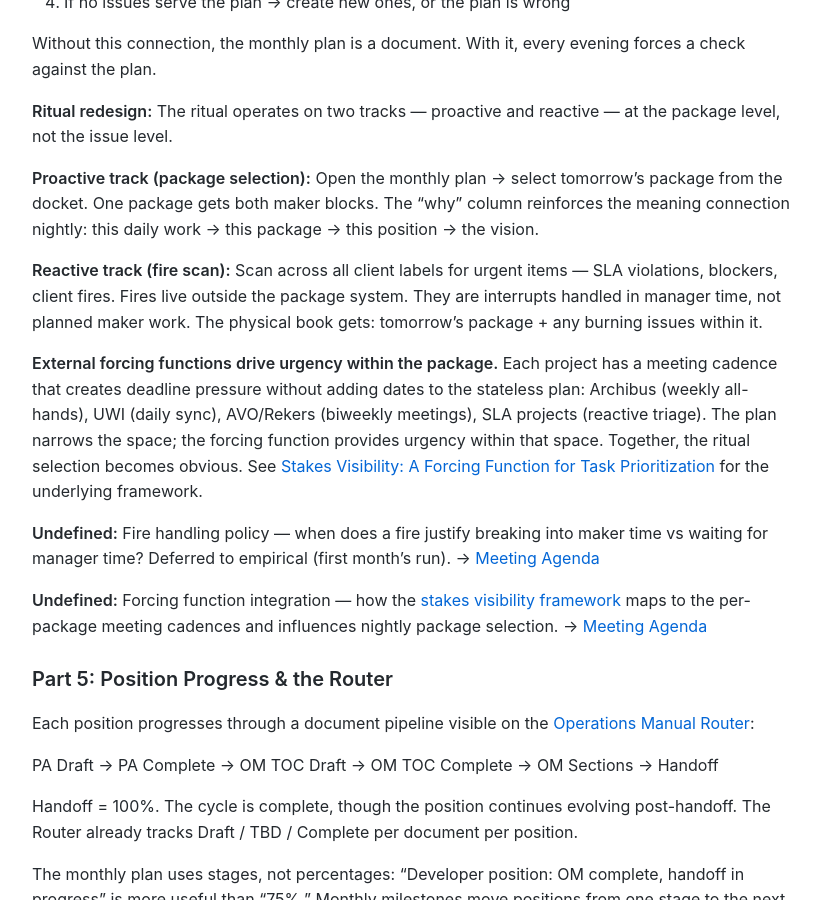
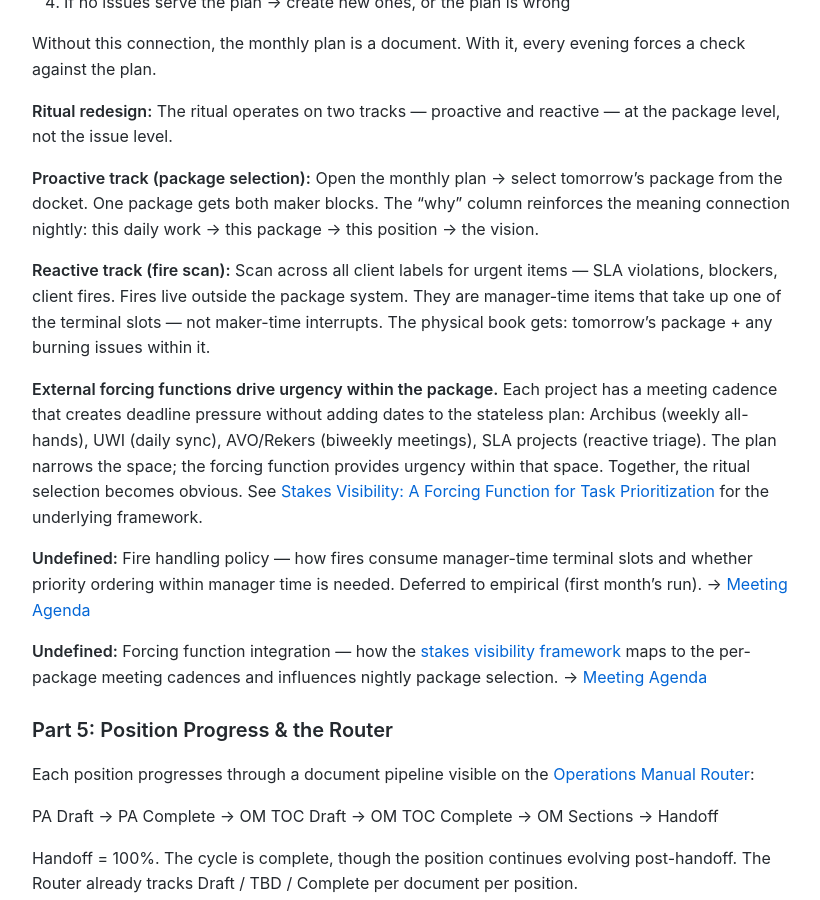
Before and after one commit to MariusWilsch/public-wilsch-ai-pages, a Jekyll site: the page built from project/soloforce/monthly-planning-system-design.md, in a window 1280 px wide and 900 px high, scrolled down 3787 px. Shown: the whole window, without its empty margins (228-1048 px from the left). Built offline with Jekyll 4.4.1, drawn with Linux system fonts in a browser that asks for light colours; our own code applies the rules of GitHub Pages for plain Markdown files.

Commit message:
Sync from hippocampus 2026-02-22

```diff
--- a/project/soloforce/monthly-planning-system-design.md
+++ b/project/soloforce/monthly-planning-system-design.md
@@ -108,11 +108,11 @@ Without this connection, the monthly plan is a document. With it, every evening
 
 **Proactive track (package selection):** Open the monthly plan → select tomorrow's package from the docket. One package gets both maker blocks. The "why" column reinforces the meaning connection nightly: this daily work → this package → this position → the vision.
 
-**Reactive track (fire scan):** Scan across all client labels for urgent items — SLA violations, blockers, client fires. Fires live outside the package system. They are interrupts handled in manager time, not planned maker work. The physical book gets: tomorrow's package + any burning issues within it.
+**Reactive track (fire scan):** Scan across all client labels for urgent items — SLA violations, blockers, client fires. Fires live outside the package system. They are manager-time items that take up one of the terminal slots — not maker-time interrupts. The physical book gets: tomorrow's package + any burning issues within it.
 
 **External forcing functions drive urgency within the package.** Each project has a meeting cadence that creates deadline pressure without adding dates to the stateless plan: Archibus (weekly all-hands), UWI (daily sync), AVO/Rekers (biweekly meetings), SLA projects (reactive triage). The plan narrows the space; the forcing function provides urgency within that space. Together, the ritual selection becomes obvious. See [Stakes Visibility: A Forcing Function for Task Prioritization](https://mariuswilsch.github.io/public-wilsch-ai-pages/global/stakes-visibility-forcing-function) for the underlying framework.
 
-**Undefined:** Fire handling policy — when does a fire justify breaking into maker time vs waiting for manager time? Deferred to empirical (first month's run). → [Meeting Agenda](monthly-planning-system-meeting-agenda)
+**Undefined:** Fire handling policy — how fires consume manager-time terminal slots and whether priority ordering within manager time is needed. Deferred to empirical (first month's run). → [Meeting Agenda](monthly-planning-system-meeting-agenda)
 
 **Undefined:** Forcing function integration — how the [stakes visibility framework](https://mariuswilsch.github.io/public-wilsch-ai-pages/global/stakes-visibility-forcing-function) maps to the per-package meeting cadences and influences nightly package selection. → [Meeting Agenda](monthly-planning-system-meeting-agenda)
 
```
